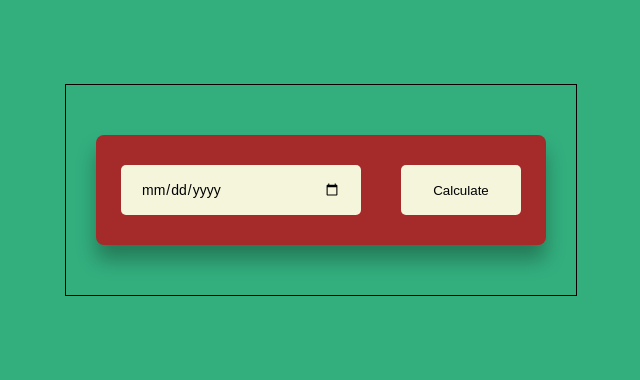
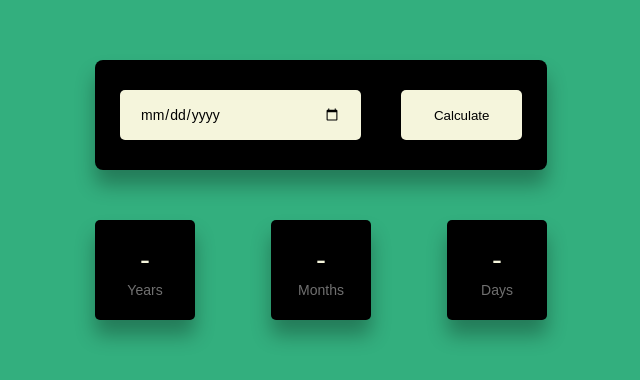
Before and after one commit to Manoj-113/Age-Calculator, a plain HTML site: page index.html in a window 1280 px wide. Shown: the part 210-590 px from the top of the page, without its empty margins (319-959 px from the left). Drawn offline with Linux system fonts and the light colour scheme.

Commit message:
Updated HTML CSS parts

```diff
--- a/index.html
+++ b/index.html
@@ -5,7 +5,8 @@
     <meta name="viewport" content="width=device-width, initial-scale=1.0">
     <title>Age Calculator</title>
     <link href="https://fonts.gstatic.com"
-    <link href="https://fonts.gstatic.com/css2?family=Poppins:wght@400;500&display=swap" rel="stylesheet">
+
+    <link href="https://fonts.googleapis.com/css2?family=Poppins:wght@400;500&display=swap" rel="stylesheet">
     <link rel="stylesheet" href="style.css">
 </head>
 <body>
@@ -14,6 +15,32 @@
             <input type="date" id="date-input">
             <button id="Calculate">Calculate</button>
         </div>
+        <div class="outputs-wrapper">
+            <div>
+                <span id="year">
+                    -
+                </span>
+                <p>
+                    Years
+                </p>
+            </div>
+            <div>
+                <span id="months">
+                    -
+                </span>
+                <p>
+                    Months
+                </p>
+            </div>
+            <div>
+                <span id="days">
+                    -
+                </span>
+                <p>
+                    Days
+                </p>
+            </div>
+        </div>
     </div>
     <script src="script.js"></script>
 </body>
--- a/style.css
+++ b/style.css
@@ -12,7 +12,6 @@ body{
 .container{
     width: 40%;
     min-width: 450px;
-    border: 1px solid black;
     position: absolute;
     transform: translate(-50%, -50%);
     left: 50%;
@@ -26,10 +25,11 @@ body{
     outline: none;
 }
 .inputs-wrapper{
-    background-color: brown;
+    background-color: rgb(0, 0, 0);
     padding: 30px 25px;
     border-radius: 8px;
     box-shadow: 0 15px 20px rgb(0, 0, 0,0.3);
+    margin-bottom: 50px;
 }
 input,
 button{
@@ -48,3 +48,28 @@ button{
     width: 30%;
     float: right;
 }
+.outputs-wrapper{
+    width: 100%;
+    display: flex;
+    justify-content: space-between;
+}
+.outputs-wrapper div{
+    height: 100px;
+    width: 100px;
+    background-color: rgb(0, 0, 0);
+    border-radius: 5px;
+    color: beige;
+    display: grid;
+    place-items: center;
+    padding: 20px 0;
+    box-shadow: 0 15px 20px rgba(0, 0, 0, 0.3);
+}
+span{
+    font-size: 30px;
+    font-weight: 500;
+}
+p{
+    font-size: 14px;
+    color: rgb(112, 112, 112);
+    font-weight: 400;
+}
```
